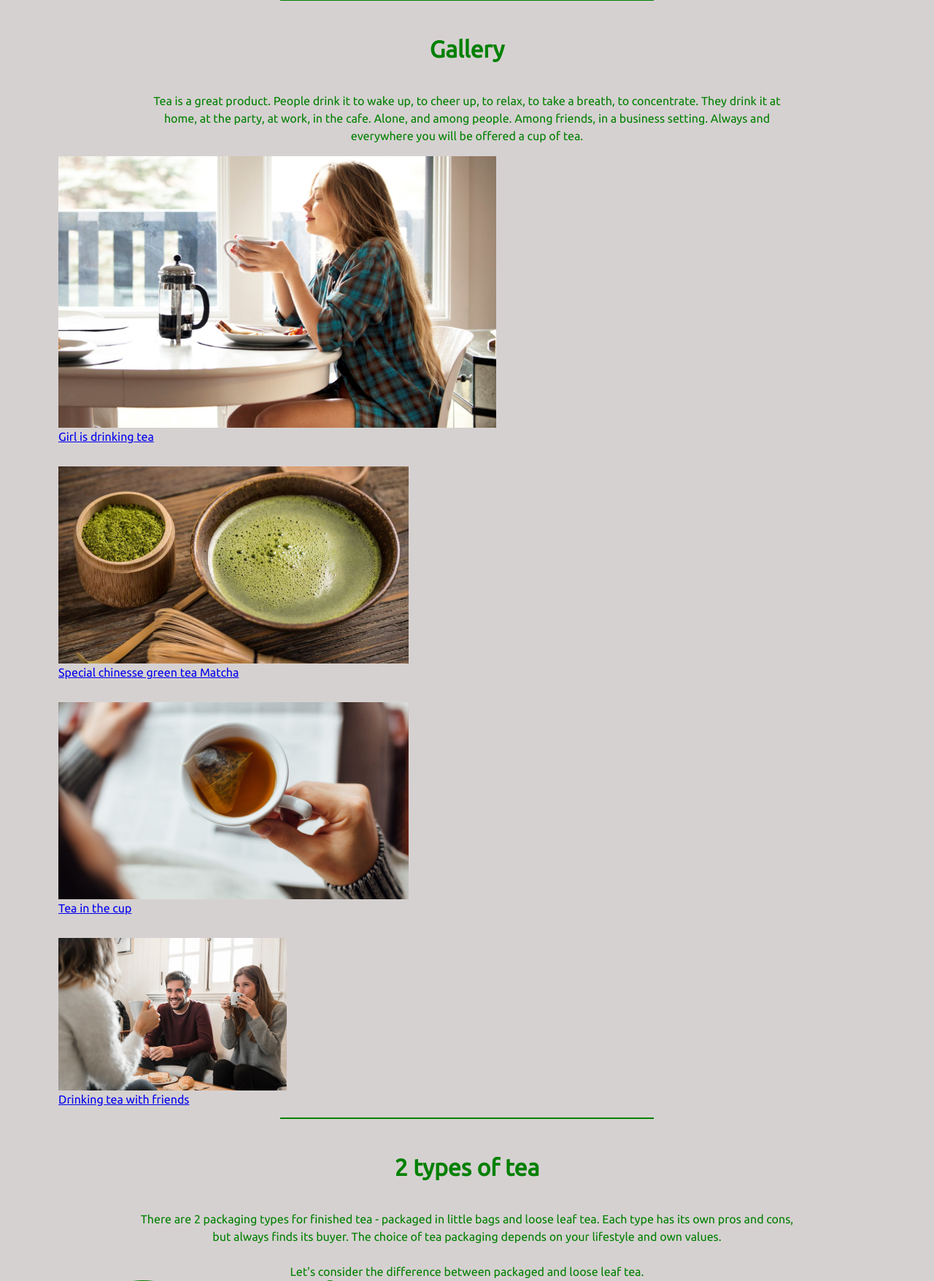
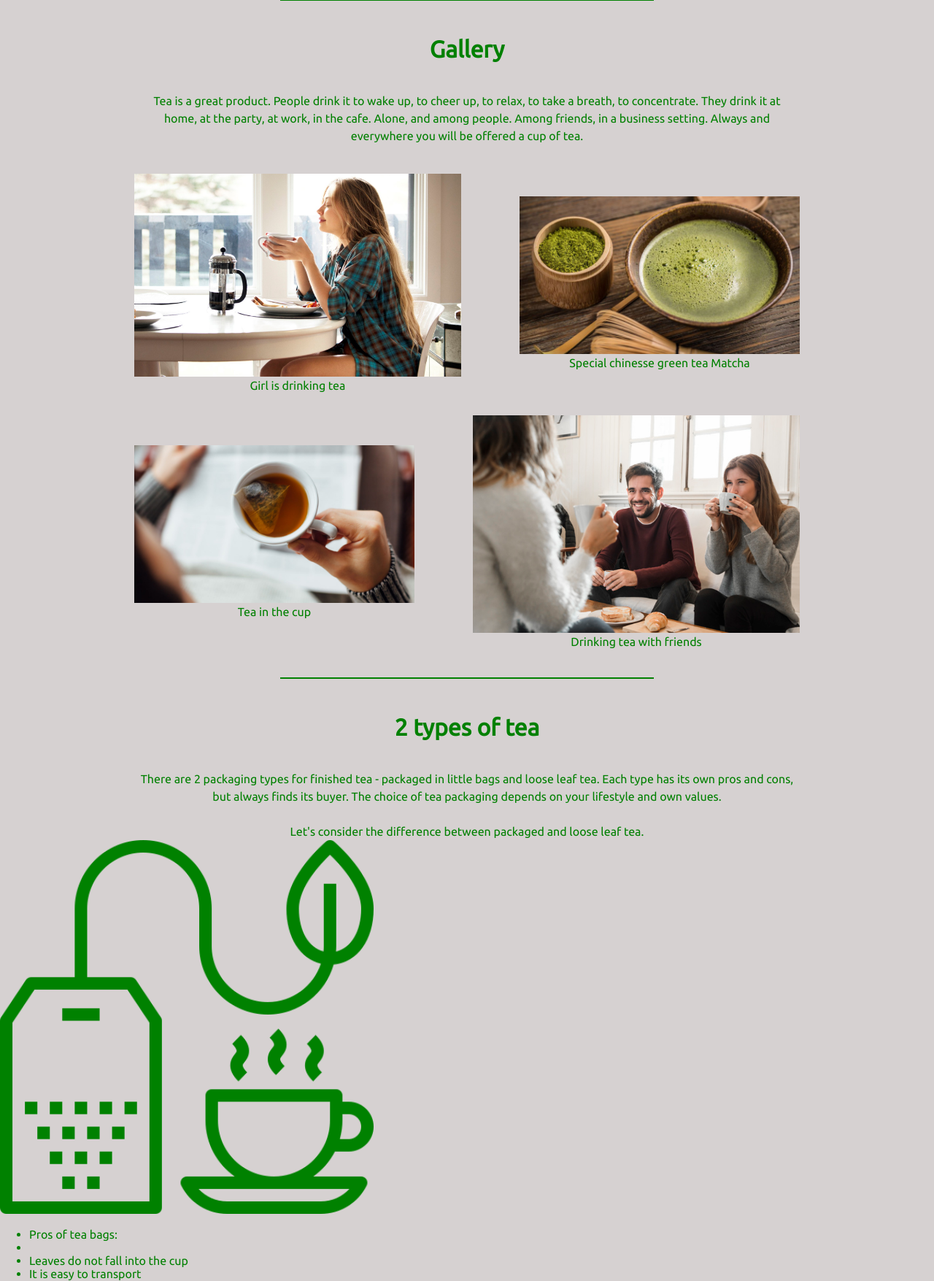
Before and after one commit to DashaPapicheva/Tea-website, a PHP site: page /main.html in a window 1280 px wide; the page is wider, and only the part inside the window is pictured. Shown: the part 1209-2964 px from the top of that part at 73% size. Run offline with PHP 8.4, Linux system fonts and the light colour scheme; some libraries are stand-ins or nearby versions.

Commit message:
additions

```diff
--- a/teaStyle.css
+++ b/teaStyle.css
@@ -180,23 +180,27 @@
     margin: 0;
 }
 #photos {
-    width: 100%;
-    margin: 0;
+    margin: 3vh 0;
     padding: 0 5vh;
     display: flex;
     flex-direction: row;
-    justify-items: center;
+    justify-content: center;
     flex-wrap: wrap;
     align-items: center;
 
 }
 .big a img {
-    width: 50%;
-    min-width: 100px;
+    width: 35vw;
+    min-width: 250px;
 }
 .little a img {
-    width: 40%;
-    min-width: 100px;
+    width: 30vw;
+    min-width: 250px;
+}
+.little a, .big a  {
+    color: green;
+    text-decoration: none;
+    text-align: center;
 }
 
 /* 2 types of tea */
```
